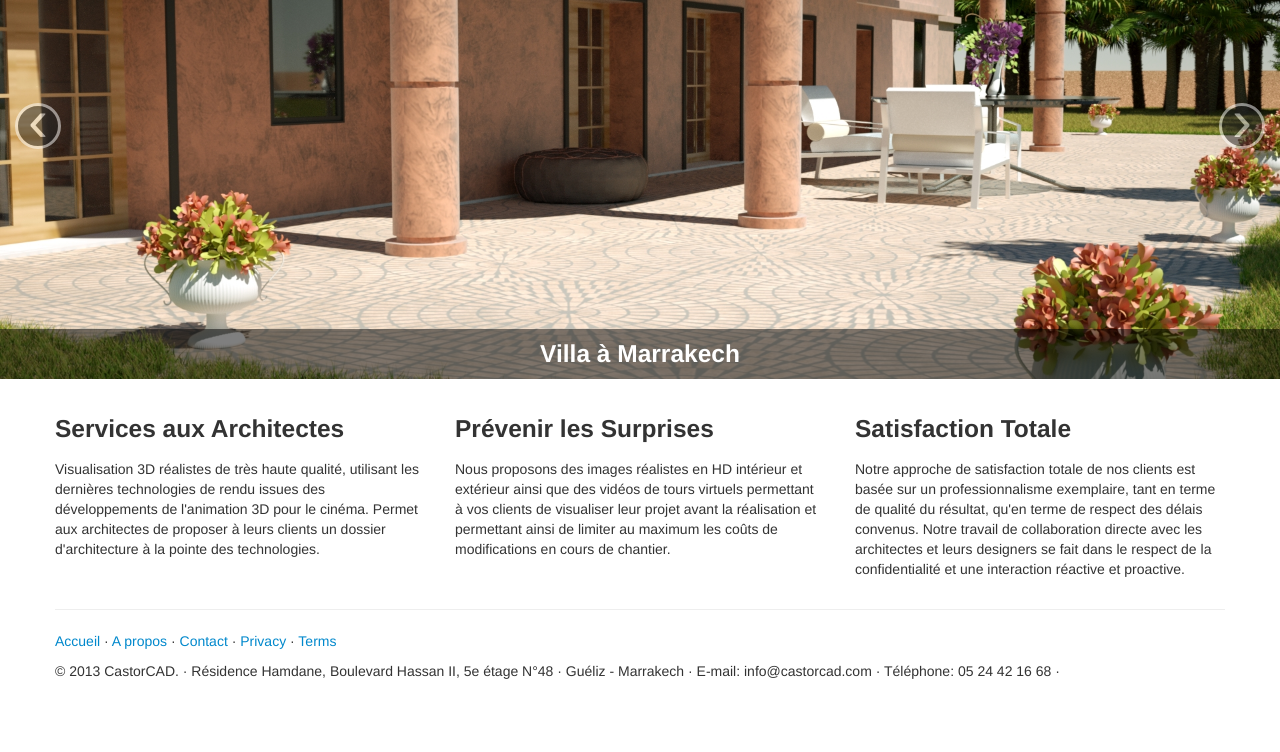
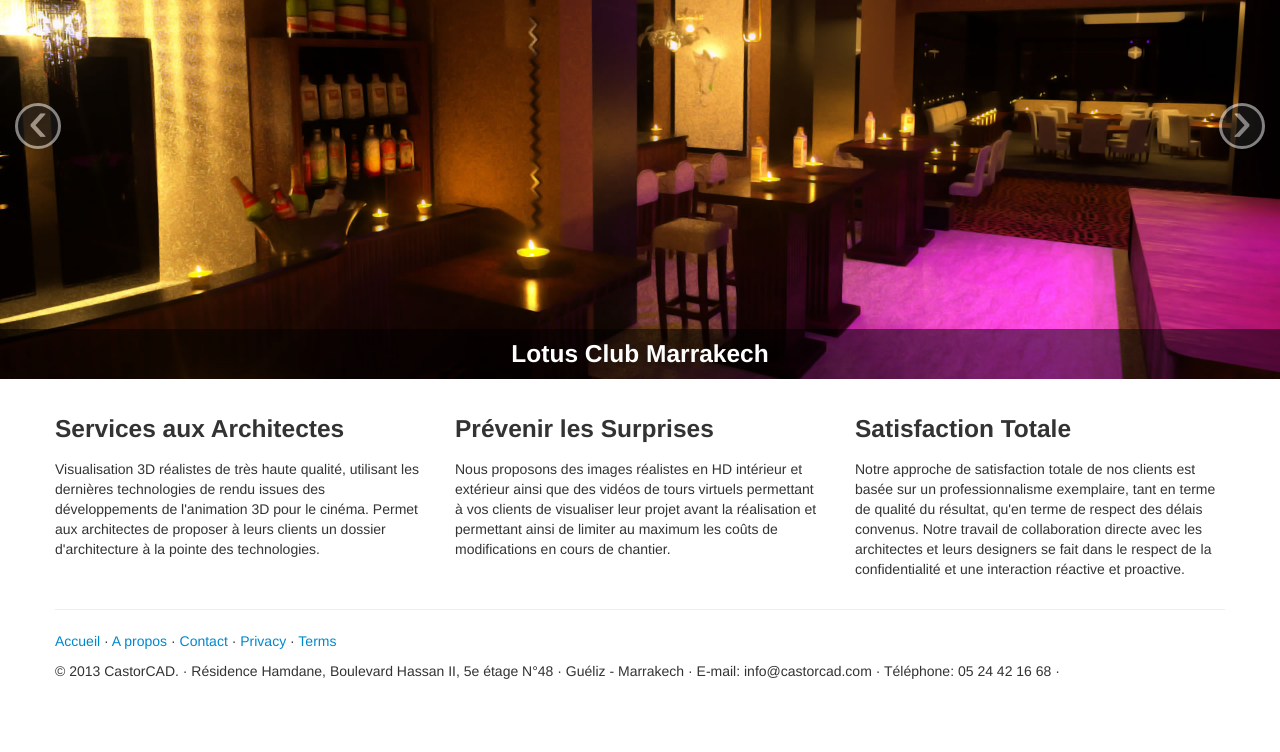
Before and after one commit to ReactiveSets/demo, a plain HTML site: page index.html in a window 1280 px wide. Shown: the part 48-800 px from the top of the page. Drawn offline with nearby package versions, Linux system fonts and the light colour scheme.

Commit message:
Lotus Club images moved up

```diff
--- a/index.html
+++ b/index.html
@@ -44,6 +44,22 @@
     <div id="banner" class="banner carousel slide">
       <div class="carousel-inner">
         <div class="item active">
+          <img src="images/12.jpg" alt="">
+
+          <div class="carousel-caption">
+            <h3>Lotus Club Marrakech</h3>
+          </div>
+        </div>
+
+        <div class="item">
+          <img src="images/13.jpg" alt="">
+
+          <div class="carousel-caption">
+            <h3>Lotus Club Marrakech</h3>
+          </div>
+        </div>
+
+        <div class="item">
           <img src="images/01.jpg" alt="">
 
           <div class="carousel-caption">
@@ -119,23 +135,7 @@
           <img src="images/11.jpg" alt="">
 
           <div class="carousel-caption">
-            <h3>Villa à Marrakech</h3>
-          </div>
-        </div>
-
-        <div class="item">
-          <img src="images/12.jpg" alt="">
-
-          <div class="carousel-caption">
-            <h3>Villa à Marrakech</h3>
-          </div>
-        </div>
-
-        <div class="item">
-          <img src="images/13.jpg" alt="">
-
-          <div class="carousel-caption">
-            <h3>Villa à Marrakech</h3>
+            <h3>Résidence Deroua</h3>
           </div>
         </div>
       </div>
```
Also changed, not shown: a_propos.html (+16 -16 lines).
